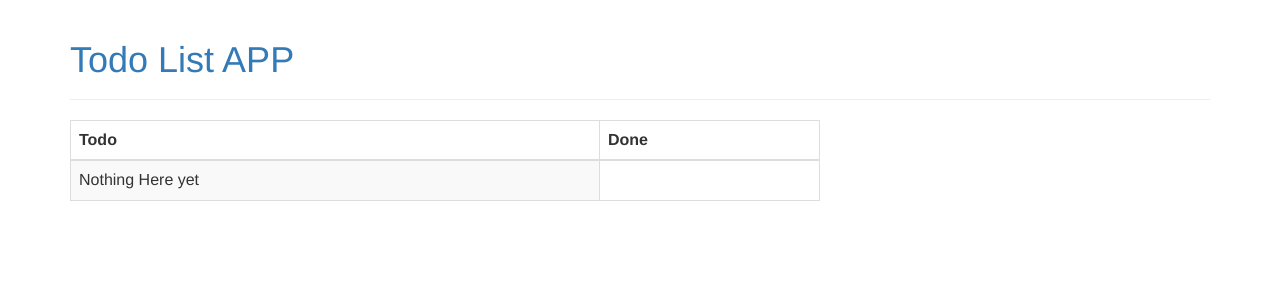
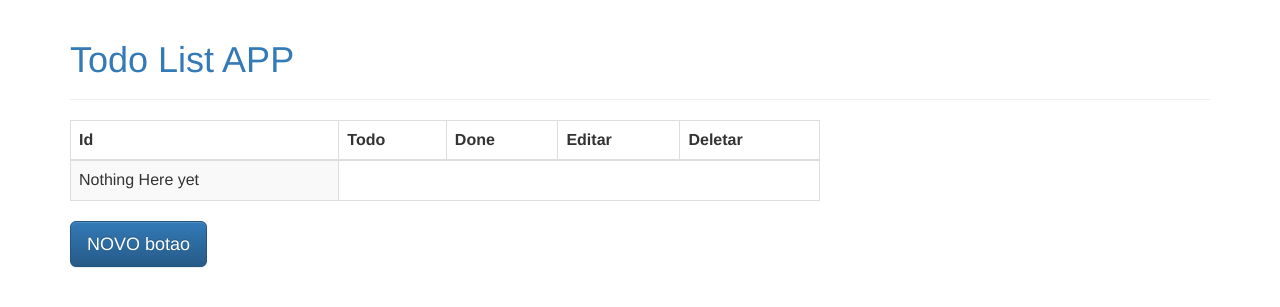
Before and after one commit to fabioamafra/todo-app, a Django app: page / in a window 1280 px wide. Shown: the top 307 px of the page. Run offline with Django 3.2, Linux system fonts and the light colour scheme; data that the repository does not hold is empty; some libraries are stand-ins or nearby versions.

Commit message:
aula-dia-13-11-2019

```diff
--- /dev/null
+++ b/static/todo-app/css/todo_estilo.css
@@ -0,0 +1 @@
+.
--- a/web/todos/templates/todos/base.html
+++ b/web/todos/templates/todos/base.html
@@ -5,6 +5,7 @@
         <title>Todo List APP</title>
         <link rel="stylesheet" href="//maxcdn.bootstrapcdn.com/bootstrap/3.2.0/css/bootstrap.min.css">
         <link rel="stylesheet" href="//maxcdn.bootstrapcdn.com/bootstrap/3.2.0/css/bootstrap-theme.min.css">
+        <link href="https://fonts.googleapis.com/icon?family=Material+Icons"rel="stylesheet">
         <!-- <link rel="stylesheet" href="{% static 'css/blog.css' %}"> -->
     </head>
     <body>
--- a/web/todos/templates/todos/todo_list.html
+++ b/web/todos/templates/todos/todo_list.html
@@ -5,20 +5,38 @@
 
     <thead>
         <tr>
+            <th>Id</th>
             <th>Todo</th>
             <th>Done</th>
+            <th>Editar</th>
+            <th>Deletar</th>
         </tr>
     </thead>
     <tbody>
         {% for todo in object_list %}
         <tr>
-            <td>{{ todo.todo }}</td>
+            <td>{{ todo.id }}</td>
+            <td><a href="{% url 'todos:todo_detail' todo.id %}">{{ todo.todo }}</a></td>
             <td>{{ todo.done }}</td>
+            <td><a href="{% url 'todos:todo_update' todo.id %}">
+                <i class="material-icons">
+                    edit
+                </i>
+                </a>
+            </td>
+            <td><a href="{% url 'todos:todo_delete' todo.id %}">
+                <i class="material-icons">
+                    delete_sweep
+                </i>
+            </a></td>
+            <td>{{ todo.editar }}</td>
+            <td>{{ todo.deletar }}</td>
         </tr>
         {% empty %}
         <td> Nothing Here yet </td>
         {% endfor %}
     </tbody>
 </table>
+<a href="{% url 'todos:todo_new' %}" role='button' class='btn btn-primary btn-lg'>NOVO botao</a>
 
 {% endblock %}
--- a/web/todos/urls.py
+++ b/web/todos/urls.py
@@ -1,9 +1,17 @@
 from django.urls import path
-from .views import TodoListView, TodoDetailView, TodoCreateView
+from .views import (
+    TodoListView,
+    TodoDetailView,
+    TodoCreateView,
+    TodoUpdateView,
+    TodoDeleteView,
+)
 
 app_name = 'todos'
 urlpatterns = [
     path('', TodoListView.as_view(), name='todo_list'),
-    path('<int:pk>', TodoDetailView.as_view(), name='todo_detail'),
+    path('<int:pk>/', TodoDetailView.as_view(), name='todo_detail'),
     path('novo/', TodoCreateView.as_view(), name='todo_new'),
+    path('<int:pk>/deletar', TodoDeleteView.as_view(), name='todo_delete'),
+    path('<int:pk>/editar', TodoUpdateView.as_view(), name='todo_update'),
 ]
--- a/web/todos/views.py
+++ b/web/todos/views.py
@@ -2,9 +2,8 @@ from django.shortcuts import render
 from django.views.generic.list import ListView
 from django.views.generic.detail import DetailView
 from .models import Todo
-from django.views.generic.edit import CreateView
+from django.views.generic.edit import CreateView, DeleteView, UpdateView, DeleteView
 from django.urls import reverse_lazy
-
 
 # Create your views here.
 
@@ -18,3 +17,12 @@ class TodoCreateView(CreateView):
     model = Todo
     success_url = reverse_lazy('todos:todo_list')
     fields = ['todo', 'done']
+
+class TodoUpdateView(UpdateView):
+    model = Todo
+    success_url = reverse_lazy('todos:todo_list')
+    fields = ['todo', 'done']
+
+class TodoDeleteView(DeleteView):
+    model = Todo
+    success_url = reverse_lazy('todos:todo_list')
```
